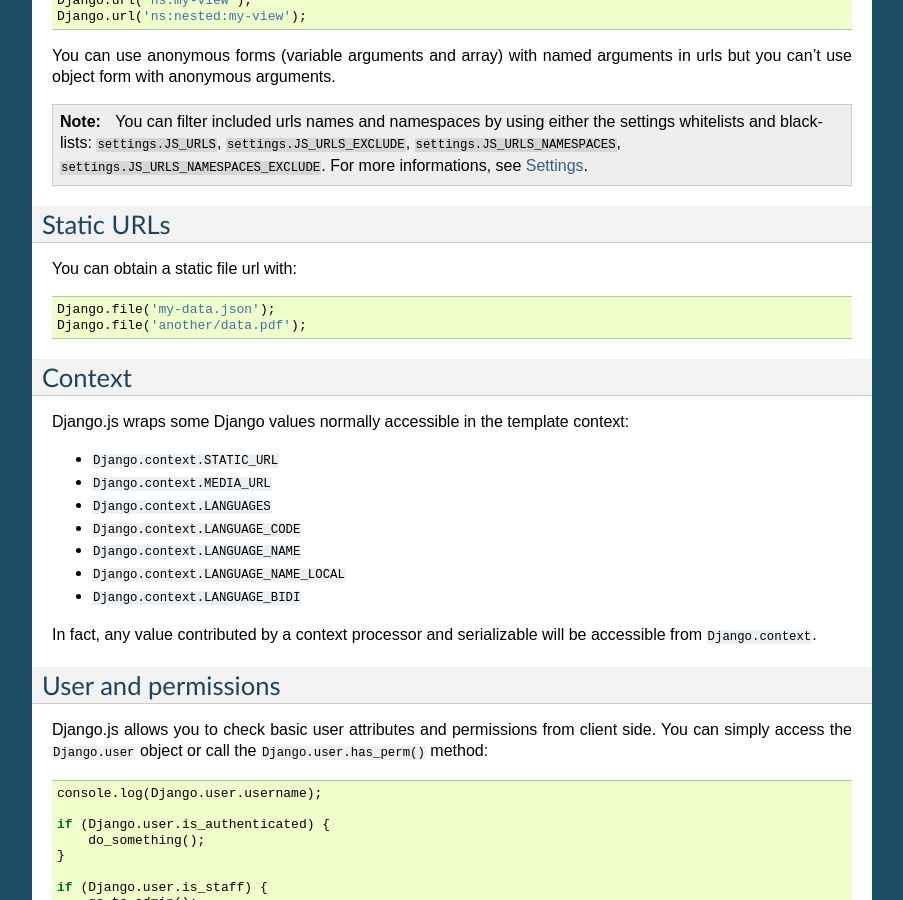
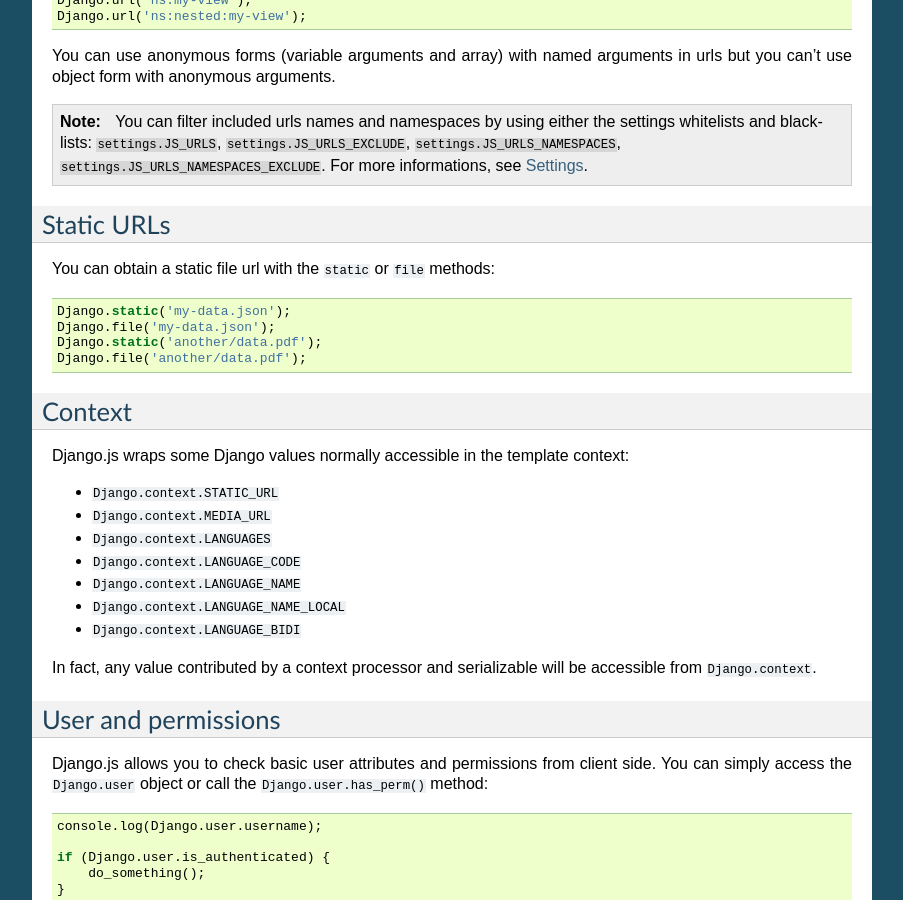
Before and after one commit to noirbizarre/django.js, a Sphinx documentation site: the page built from doc/djangojs.rst, in a window 1280 px wide and 900 px high, scrolled down 559 px. Shown: the whole window, without its empty margins (198-1101 px from the left). Built offline with Sphinx 7.4.7, drawn with Linux system fonts in a browser that asks for light colours.

Commit message:
Added static method (even if it's a reserved keyword)

```diff
--- a/doc/djangojs.rst
+++ b/doc/djangojs.rst
@@ -49,11 +49,13 @@ You can use anonymous forms (variable arguments and array) with named arguments
 Static URLs
 -----------
 
-You can obtain a static file url with:
+You can obtain a static file url with the ``static`` or ``file`` methods:
 
 .. code-block:: javascript
 
+    Django.static('my-data.json');
     Django.file('my-data.json');
+    Django.static('another/data.pdf');
     Django.file('another/data.pdf');
 
 
```
Also changed, not shown: djangojs/static/js/djangojs/django.js (+7 -0 lines), 1 other file.
